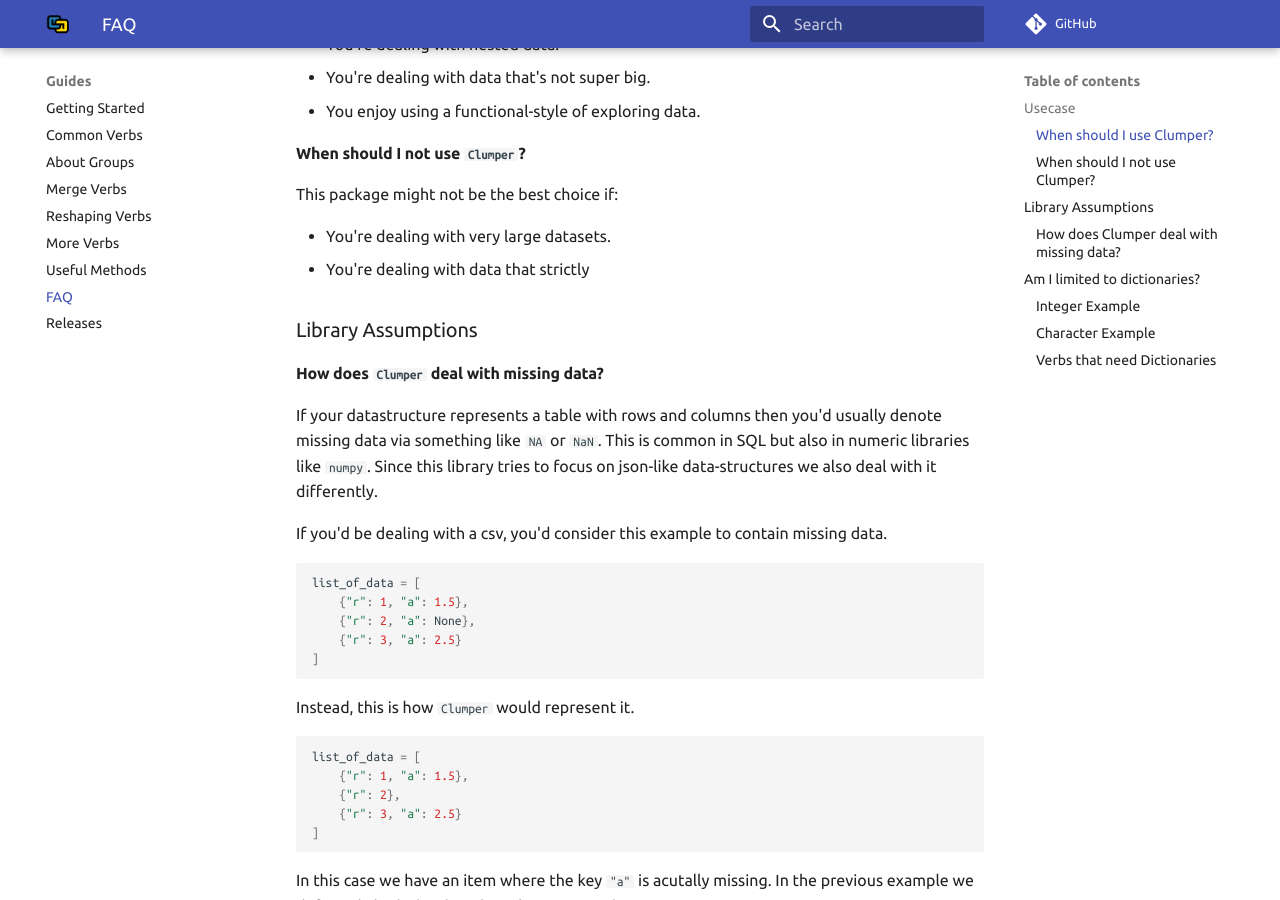
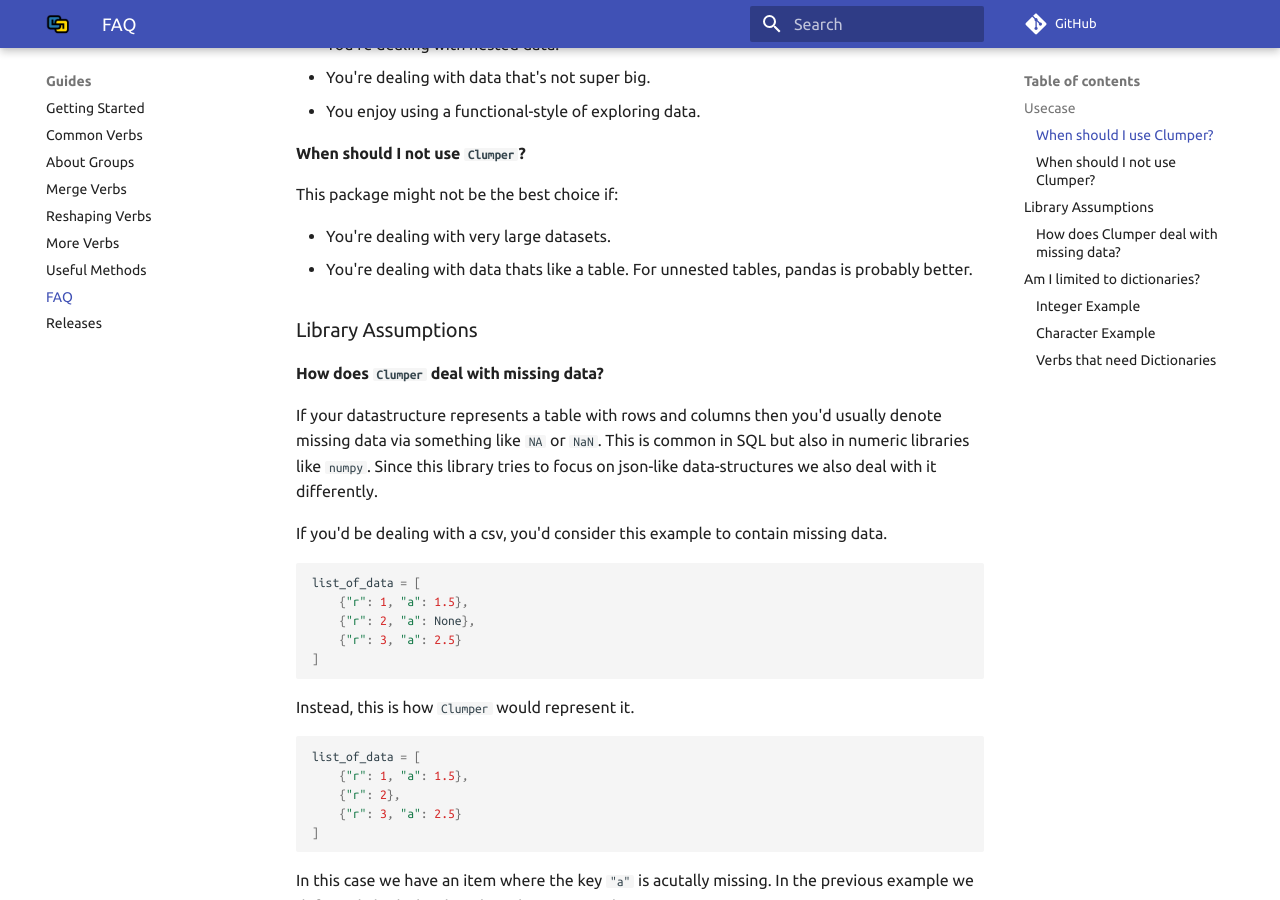
Before and after one commit to koaning/clumper, an MkDocs documentation site: the page built from docs/guides/faq.md, in a window 1280 px wide and 900 px high, scrolled down 325 px. Built offline with MkDocs 1.6.1 and Material for MkDocs 9.7.7, drawn with Linux system fonts in a browser that asks for light colours; comment, search, counter and statistics services are not loaded.

Commit message:
Update faq.md

```diff
--- a/docs/guides/faq.md
+++ b/docs/guides/faq.md
@@ -13,7 +13,7 @@
 This package might not be the best choice if:
 
 - You're dealing with very large datasets.
-- You're dealing with data that strictly
+- You're dealing with data thats like a table. For unnested tables, pandas is probably better.
 
 ### Library Assumptions
 
```
